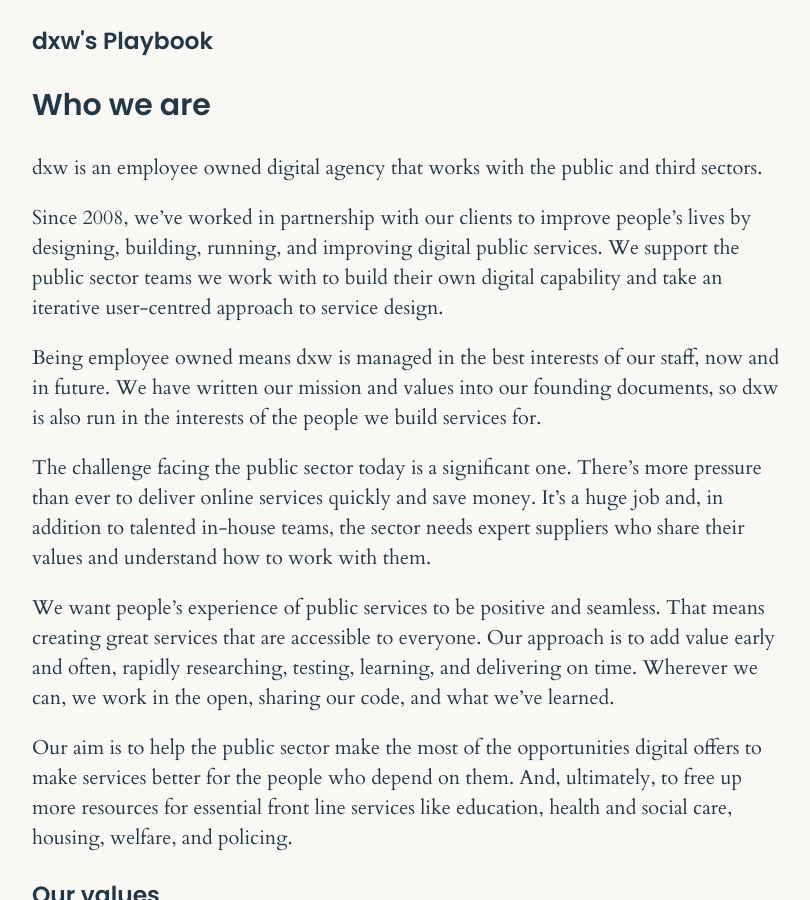
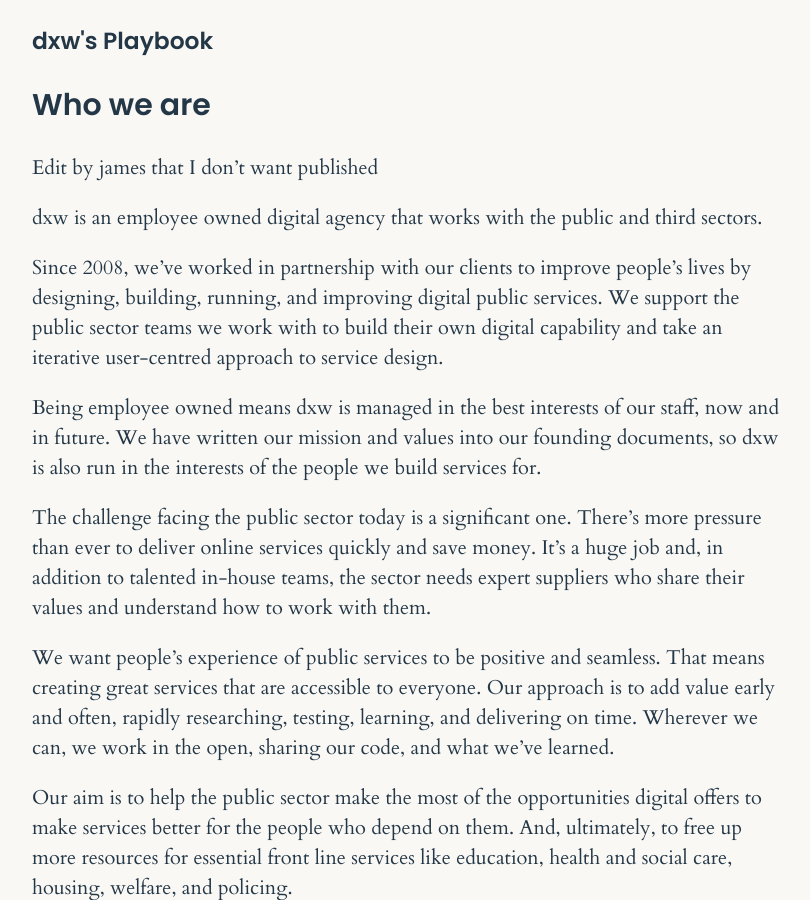
Before and after one commit to wendydxw/playbook2, a Jekyll site: the page built from index.markdown, in a window 1280 px wide and 900 px high. Shown: the whole window, without its empty margins (233-1043 px from the left). Built offline with Jekyll 4.4.1, drawn with Linux system fonts in a browser that asks for light colours.

Commit message:
Update Index “index”

```diff
--- a/index.markdown
+++ b/index.markdown
@@ -3,6 +3,8 @@
 title: dxw's Playbook
 ---
 ## Who we are
+
+Edit by james that I don't want published
 
 dxw is an employee owned digital agency that works with the public and third sectors.
 
```
